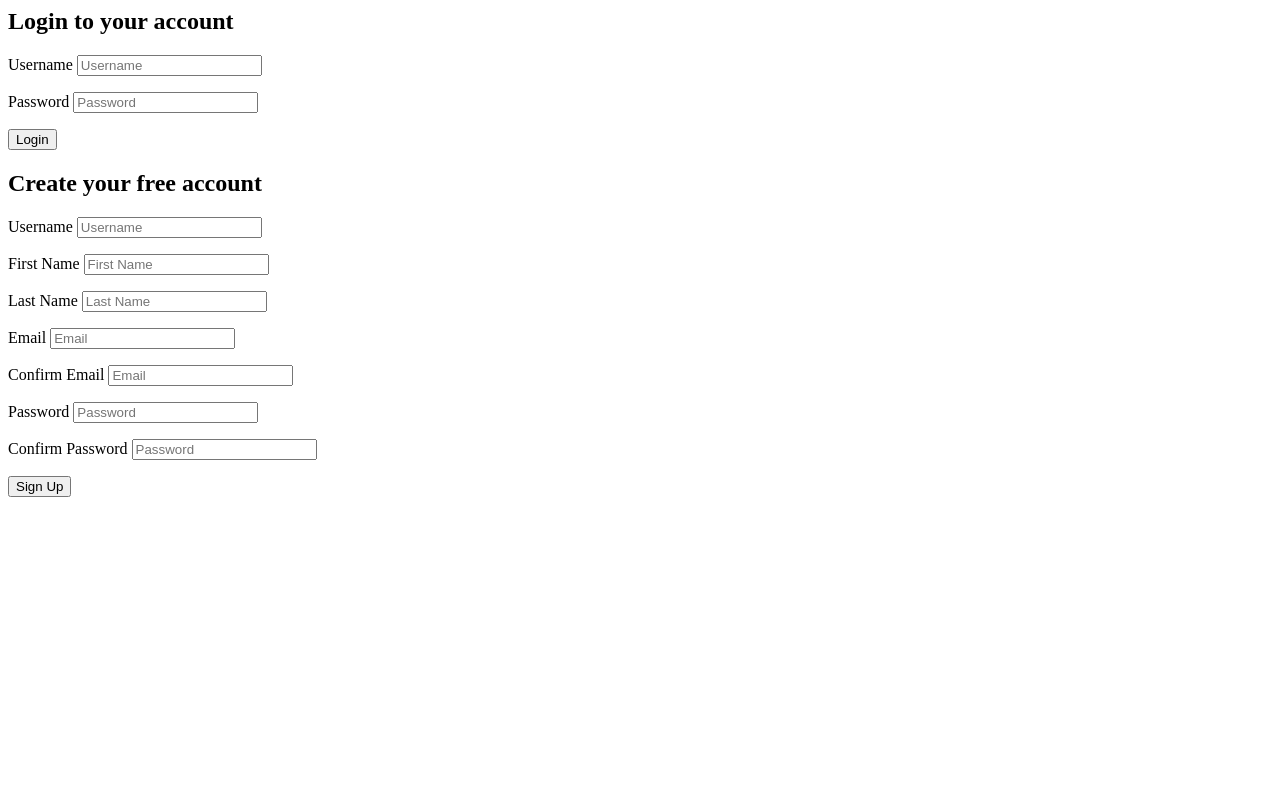
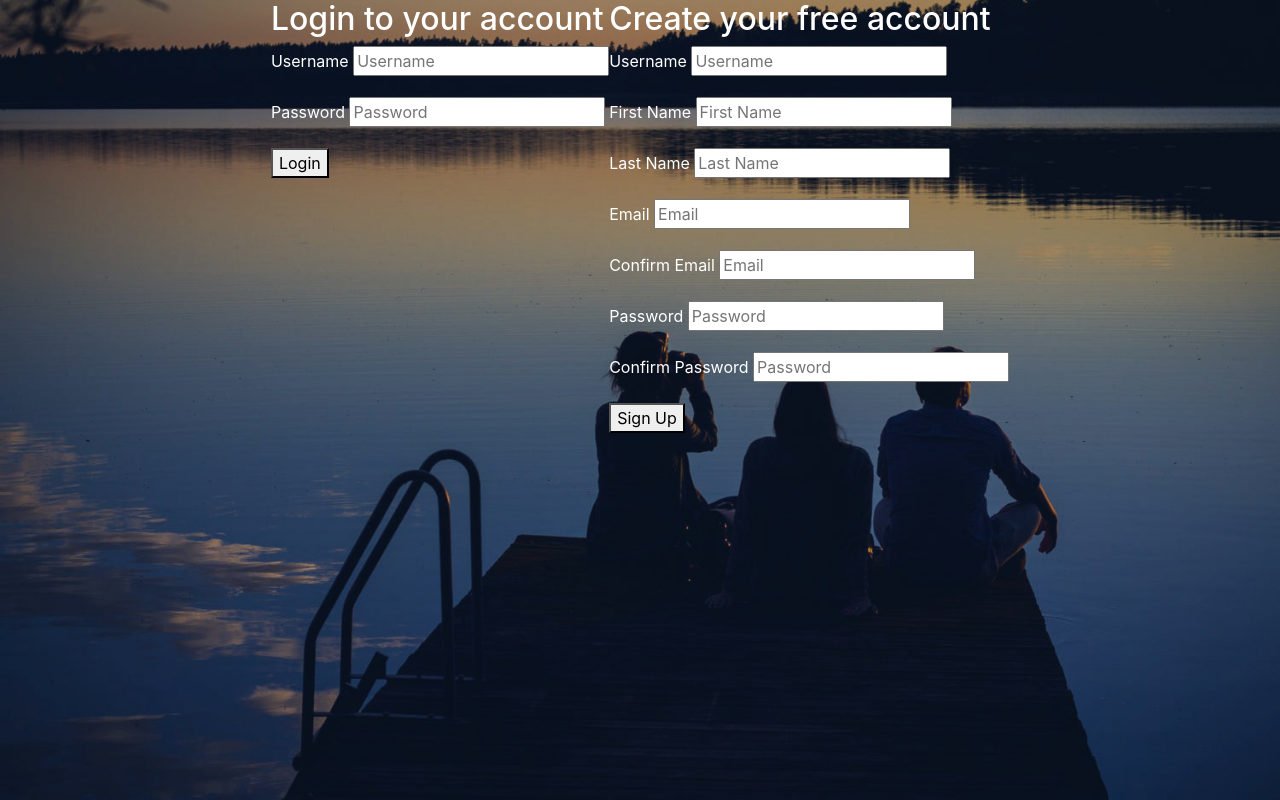
Before and after one commit to zaimov/spotify-clone, a PHP site: page /register.php in a window 1280 px wide. Run offline with PHP 8.4, Linux system fonts and the light colour scheme.

Commit message:
added scss and mixins functionality to the project

```diff
--- /dev/null
+++ b/assets/css/main.css
@@ -0,0 +1,18 @@
+body, html {
+  margin: 0;
+  padding: 0;
+  width: 100%;
+  height: 100%; }
+
+.register {
+  background-color: #000;
+  background-image: url(../images/register-background.jpg);
+  background-position: center;
+  background-size: cover;
+  display: flex;
+  width: 100%;
+  height: 100%; }
+  .register-wrapper {
+    color: #fff; }
+
+/*# sourceMappingURL=main.css.map */
--- /dev/null
+++ b/assets/scss/_global.scss
@@ -0,0 +1,10 @@
+@mixin global--default {
+    body, html {
+        margin: 0;
+        padding: 0;
+        width: 100%;
+        height: 100%;
+    }
+}
+
+@include global--default;
--- /dev/null
+++ b/assets/scss/_variables.scss
@@ -0,0 +1 @@
+$register-body-color: #fff;
--- /dev/null
+++ b/assets/scss/main.scss
@@ -0,0 +1,3 @@
+@import "variables.scss";
+@import "global.scss";
+@import "../scss/pages/register";
--- /dev/null
+++ b/assets/scss/pages/_register.scss
@@ -0,0 +1,17 @@
+@mixin register--default {
+    .register {
+        background-color: #000;
+        background-image: url(../images/register-background.jpg);
+        background-position: center;
+        background-size: cover;
+        display: flex;
+        width: 100%;
+        height: 100%;
+
+        &-wrapper {
+            color: $register-body-color;
+        }
+    }
+}
+
+@include register--default;
--- a/register.php
+++ b/register.php
@@ -22,10 +22,15 @@
     <meta name="viewport" content="width=device-width, initial-scale=1.0">
     <meta http-equiv="X-UA-Compatible" content="ie=edge">
     <title>Register</title>
+    <link rel="stylesheet" href="assets/css/main.css">
+    <link rel="stylesheet" href="https://stackpath.bootstrapcdn.com/bootstrap/4.1.3/css/bootstrap.min.css" integrity="sha384-MCw98/SFnGE8fJT3GXwEOngsV7Zt27NXFoaoApmYm81iuXoPkFOJwJ8ERdknLPMO" crossorigin="anonymous">
 </head>
 <body>
-    <div id="inputContainer">
-        <form action="register.php" id="loginForm" method="POST">
+    <div class="register">
+        <div class="register-wrapper container d-flex justify-content-center">
+            <div class="row">
+                <div class="col">
+                    <form action="register.php" id="loginForm" class="register-wrapper__login-form" method="POST">
                         <h2>Login to your account</h2>
                         <p>
                             <?php echo $account->getError(Constants::$loginFailed) ?>
@@ -39,8 +44,12 @@
 
                         <button type="Submit" name="loginButton">Login</button>
                     </form>
+                </div>
+            </div>
 
-        <form action="register.php" id="registerForm" method="POST">
+            <div class="row">
+                <div class="col">
+                <form action="register.php" id="registerForm" class="register-container__register-form" method="POST">
                     <h2>Create your free account</h2>
                     <p>
                         <?php echo $account->getError(Constants::$usernameLength) ?>
@@ -90,5 +99,8 @@
                     <button type="Submit" name="registerButton">Sign Up</button>
                 </form>
                 </div>
+            </div>
+        </div>
+    </div>
 </body>
 </html>
```
Also changed, not shown: assets/images/register-background.jpg (added), 1 other file. Lines whose indentation alone changed are shown as unchanged.
